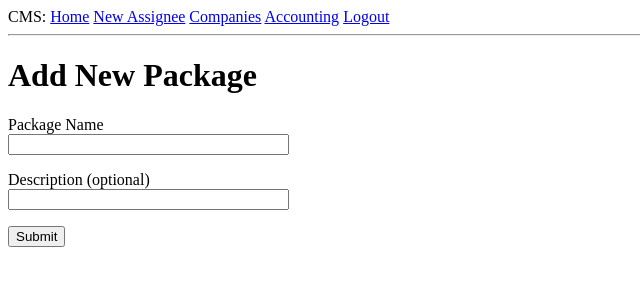
After one commit to gnat1923/relocation-cms, a Flask app: page /packages/add_package in a window 1280 px wide. The commit adds this page. Shown: the top 300 px of the page, without its empty margins (0-640 px from the left). Run offline with Flask 3, Linux system fonts and the light colour scheme; a user stored in the database is signed in; tables that the repository leaves empty hold one stand-in row (values such as "Sample post").

Commit message:
added add company and add package functionality

```diff
--- a/app/__init__.py
+++ b/app/__init__.py
@@ -11,4 +11,4 @@ migrate = Migrate(app, db)
 login = LoginManager(app)
 login.login_view = "login"
 
-from app import routes, models
+from app import routes, models, errors
--- a/app/forms.py
+++ b/app/forms.py
@@ -1,5 +1,5 @@
 from flask_wtf import FlaskForm
-from wtforms import StringField, PasswordField, BooleanField, SubmitField
+from wtforms import StringField, PasswordField, BooleanField, TextAreaField, SubmitField
 from wtforms.validators import DataRequired, ValidationError, Email, EqualTo
 import sqlalchemy as sa
 from app import db
@@ -31,6 +31,18 @@ class RegistrationForm(FlaskForm):
         if user is not None:
             raise ValidationError("Please use a different email address")
 
+class NewPackageForm(FlaskForm):
+    name = StringField("Package Name", validators=[DataRequired()])
+    description = StringField("Description (optional)")
+    submit = SubmitField("Submit")
+
+class NewCompanyForm(FlaskForm):
+    name = StringField("Company Name", validators=[DataRequired()])
+    contact = StringField("Contact email(s)", validators=[DataRequired()])
+    notes = TextAreaField("Additional Notes")
+    # need to add prices per package
+    submit = SubmitField("Submit")
+
 class NewAssigneeForm(FlaskForm):
     name = StringField("Assignee Name", validators=[DataRequired()])
     origin_country = StringField("Origin Country", validators=[DataRequired()])
--- a/app/routes.py
+++ b/app/routes.py
@@ -3,8 +3,8 @@ from flask_login import current_user, login_user, logout_user, login_required
 from urllib.parse import urlsplit
 import sqlalchemy as sa
 from app import app, db
-from app.forms import LoginForm, RegistrationForm, NewAssigneeForm
-from app.models import User, Assignee
+from app.forms import LoginForm, RegistrationForm, NewAssigneeForm, NewCompanyForm, NewPackageForm
+from app.models import User, Assignee, Company, Package, CompanyPackage
 
 @app.route("/")
 @app.route("/index")
@@ -77,3 +77,65 @@ def new_assignee():
         redirect(url_for("index"))
 
     return render_template("new_assignee.html", title="New Assignee", form=form)
+
+@app.route("/accounting")
+@login_required
+def accounting():
+    return render_template("accounting.html")
+
+@app.route("/packages", methods=["GET"])
+@login_required
+def packages():
+    '''packages = [
+        {"name":"8hr", "description":"An 8 hour relocation package"},
+        {"name":"12hr", "description":"A 12 hour relocation package"},
+        {"name":"20hr", "description":"A 20 hour relocation package"},
+        {"name":"40hr", "description":"A 40 hour relocation package"},
+        {"name":"Visa", "description":"Assist assignee with visa application"},
+        {"name":"VWP", "description":"Assist assignee with visa and work permit application"},
+        {"name":"F(V)", "description":"Assist assignee's family with visa application"},
+        {"name":"F(VWP)", "description":"Assist assignee' family with visa and work permit application"},
+        {"name":"AW", "description":"Assist an asignee already in Germany with changing their employer"}
+    ]'''
+    packages = Package.query.all()
+    return render_template("packages.html", title="Packages", packages=packages)
+
+@app.route("/packages/add_package", methods=["GET", "POST"])
+@login_required
+def add_package():
+    form = NewPackageForm()
+    if form.validate_on_submit():
+        package_name = form.name.data
+        package_description = ""
+        if form.description.data:
+            package_description = form.description.data
+
+        package = Package(
+            name = package_name,
+            description = package_description
+        )
+        db.session.add(package)
+        db.session.commit()
+        flash("Package successfully added")
+        return redirect(url_for("packages"))
+
+    return render_template("add_package.html", title="Add Package", form=form)
+
+@app.route("/companies", methods=["GET"])
+@login_required
+def companies():
+    companies = [
+        {"name":"Facebook"},
+        {"name": "Apple"},
+        {"name": "Amazon"},
+        {"name": "Netflix"},
+        {"name": "Google"}
+    ]
+
+    return render_template("companies.html", companies=companies)
+
+@app.route("/companies/add_company", methods=["GET", "POST"])
+@login_required
+def add_company():
+    flash("Sorry, not available yet!")
+    return redirect(url_for("index"))
--- /dev/null
+++ b/app/templates/404.html
@@ -0,0 +1,6 @@
+{% extends "base.html" %}
+
+{% block content %}
+    <h1>File Not Found</h1>
+    <p><a href="{{ url_for('index') }}">Back</a></p>
+{% endblock %}
--- /dev/null
+++ b/app/templates/add_company.html
@@ -0,0 +1,5 @@
+{% extends "base.html" %}
+
+{% block content %}
+
+{% endblock %}
--- /dev/null
+++ b/app/templates/add_package.html
@@ -0,0 +1,24 @@
+{% extends "base.html" %}
+
+{% block content %}
+<h1>Add New Package</h1>
+    <form action="", method="post">
+        {{ form.hidden_tag() }}
+
+        <p>
+            {{ form.name.label }}<br>
+            {{ form.name(size=32) }}<br>
+            {% for error in form.name.errors %}
+                <span style="color: red">[{{ error }}] </span>
+            {% endfor %}
+        </p>
+        <p>
+            {{ form.description.label }}<br>
+            {{ form.description(size=32) }}<br>
+            {% for error in form.description.errors %}
+                <span style="color: red">[{{ error }}] </span>
+            {% endfor %}
+        </p>
+        <p> {{ form.submit() }} </p>
+    </form>
+{% endblock %}
--- a/app/templates/base.html
+++ b/app/templates/base.html
@@ -14,6 +14,8 @@
                 <a href=" {{ url_for('login') }} ">Login</a>
             {% else %}
                 <a href=" {{ url_for('new_assignee') }} ">New Assignee</a>
+                <a href=" {{ url_for('companies') }} ">Companies</a>
+                <a href=" {{ url_for('accounting') }} ">Accounting</a>
                 <a href=" {{ url_for('logout') }} ">Logout</a>
             {% endif %}
         </div>
```
Also changed, not shown: app/errors.py (added, +11 -0 lines), app/templates/500.html (added, +7 -0 lines), app/templates/accounting.html (added, +10 -0 lines), app/templates/companies.html (added, +15 -0 lines), app/templates/packages.html (added, +18 -0 lines), app.db.
